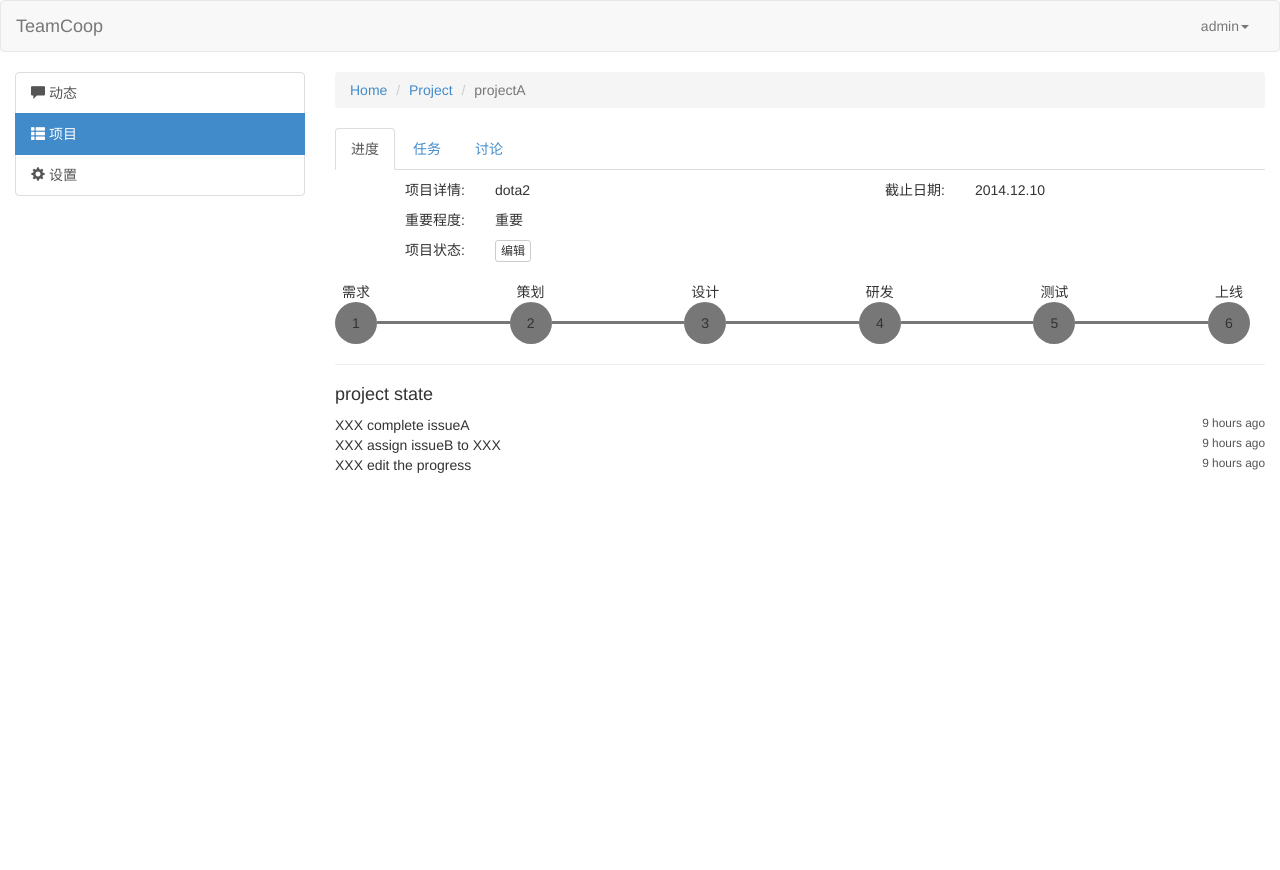
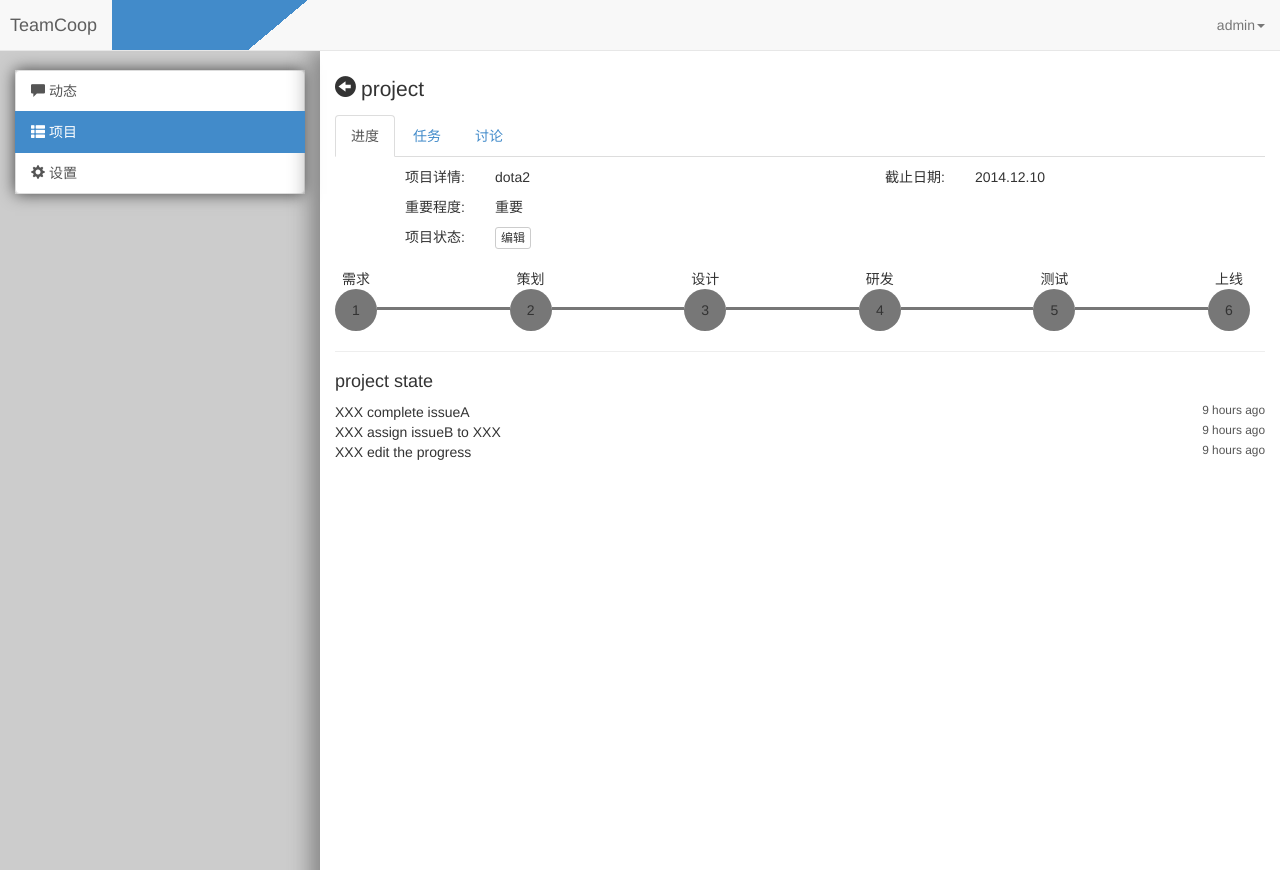
Before and after one commit to zhanglun/TeamCoop, a Flask app: page /project/1/ in a window 1280 px wide. Before the commit the page ends 473 px from the top, so only its background shows below. Run offline with Flask 2, Linux system fonts and the light colour scheme; a user stored in the database is signed in; data that the repository does not hold is empty; style sheets or scripts are compiled from the project's sources; some libraries are stand-ins or nearby versions.

Commit message:
modify styles in base

```diff
--- a/teamcoop/src/css/custom.less
+++ b/teamcoop/src/css/custom.less
@@ -1,3 +1,50 @@
+// overide
+.fill {
+    height: 100%;
+    min-height: 100%;
+}
+.navbar{
+    margin-bottom:0;
+}
+.main-block{
+    min-height: 100%;
+    .row {
+        overflow: hidden;
+        .fill;
+    }
+    >.row>div{
+        padding-top:20px;
+        @media screen and (min-width: 992px) {
+            margin-bottom: -1500px;
+            padding-bottom: 1500px;
+            &:first-child {
+                background:#ccc;
+                .list-group {
+                    box-shadow:0 0 15px #444;
+                }
+            }
+            &:last-child {
+                box-shadow:-10px 0 20px #888;
+            }
+
+        }
+    }
+}
+html {
+    .fill;
+}
+body {
+    .fill;
+    padding-top:50px;
+}
+.nav-title{
+    font-size: 1.5em;
+    line-height: 1.5em;
+    padding-top: 1px;
+    span{
+        margin:4px 5px 0 0;
+    }
+}
 .noselect {
     -webkit-touch-callout: none;
     -webkit-user-select: none;
@@ -108,3 +155,22 @@
         }
     }
 }
+
+.navbar{
+    .container-fluid {
+        padding-left: 0;
+    }
+    .navbar-brand {
+        padding-left: 25px;
+        background: @brand-primary;
+        color: #fff;
+    }
+    span.triangle {
+        background: linear-gradient(320deg, transparent 30%, @brand-primary 30%,  @brand-primary);
+        width: 30%;
+        min-width: 220px;
+        float: left;
+        display: inline-block;
+        height: 50px;
+    }
+}
--- a/teamcoop/src/scripts/common.js
+++ b/teamcoop/src/scripts/common.js
@@ -158,3 +158,22 @@ $('#project_btn').on('click', function() {
         }
     });
 });
+
+$(function() {
+    setTimeout(function() {
+        $('#main-nav').height(function() {
+            return window.innerHeight > $(document).height() ? window.innerHeight : $(document).height();
+        });
+    }, 100);
+    $(window).on('resize', function() {
+        if (window.innerWidth >= 992) {
+            setTimeout(function() {
+                $('#main-nav').height(function() {
+                    return window.innerHeight > $(document).height() ? window.innerHeight : $(document).height();
+                });
+            }, 200);
+        } else {
+            $('#main-nav').height('auto');
+        }
+    });
+});
--- a/teamcoop/templates/base.html
+++ b/teamcoop/templates/base.html
@@ -10,7 +10,7 @@
 </head>
 
 <body>
-    <nav class="navbar navbar-default" role="navigation">
+    <nav class="navbar navbar-default navbar-fixed-top" role="navigation">
         <div class="container-fluid">
             <!-- Brand and toggle get grouped for better mobile display -->
             <div class="navbar-header">
@@ -20,7 +20,8 @@
                     <span class="icon-bar"></span>
                     <span class="icon-bar"></span>
                 </button>
-                <a class="navbar-brand" href="#">TeamCoop</a>
+                <a class="navbar-brand" href="/">TeamCoop</a>
+                <span class="triangle"></span>
             </div>
 
             <!-- Collect the nav links, forms, and other content for toggling -->
@@ -42,9 +43,10 @@
         </div>
         <!-- /.container-fluid -->
     </nav>
-    <section class="container-fluid">
+
+    <section class="container-fluid main-block">
         <div class="row">
-            <div class="col-md-3">
+            <div class="col-md-3" id="main-nav">
                 <div class="list-group">
                   <a href="{{ url_for('users.user_issues', username=data.username) }}" class="list-group-item {% block issue_class %}{% endblock %}"><span class="glyphicon glyphicon-comment"></span>&nbsp;动态</a>
                     <a href="{{ url_for('users.user_project', username=data.username) }}" class="list-group-item {% block project_class %}{% endblock %}"><span class="glyphicon glyphicon-th-list"></span>&nbsp;项目</a>
@@ -55,6 +57,7 @@
             <div class="col-md-9">
                 {% block main %} {% endblock%}
             </div>
+
         </div>
     </section>
 
--- a/teamcoop/templates/project_detail.html
+++ b/teamcoop/templates/project_detail.html
@@ -3,13 +3,7 @@
 {% block project_class %}active{% endblock %}
 {% block main %}
 <section>
-    <ol class="breadcrumb">
-        <li><a href="#">Home</a>
-        </li>
-        <li><a href="#">Project</a>
-        </li>
-        <li class="active">projectA</li>
-    </ol>
+    <p class="nav-title"><span class="glyphicon glyphicon-circle-arrow-left"></span>project</p>
     <div role="tabpanel">
         <!-- Nav tabs -->
         <ul class="nav nav-tabs" role="tablist">
```
Also changed, not shown: teamcoop/src/scripts/settingModule.js (+6 -2 lines), teamcoop/templates/setting.html (+0 -7 lines).
